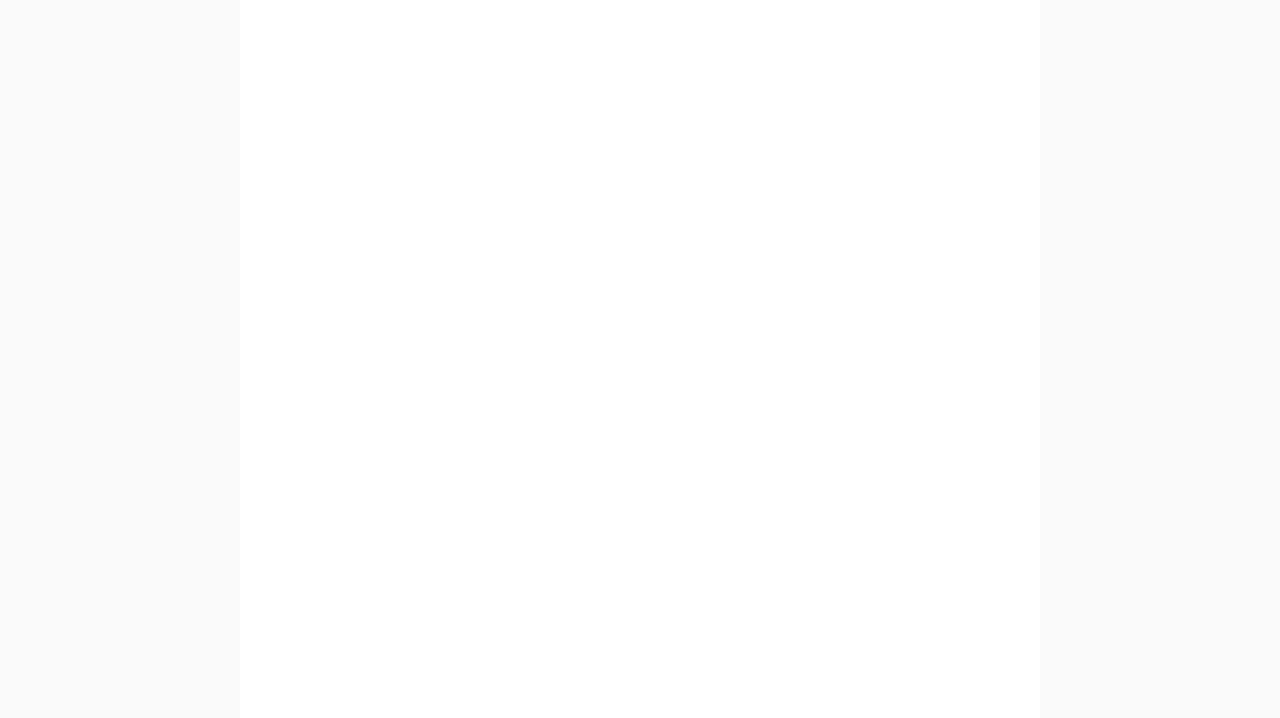
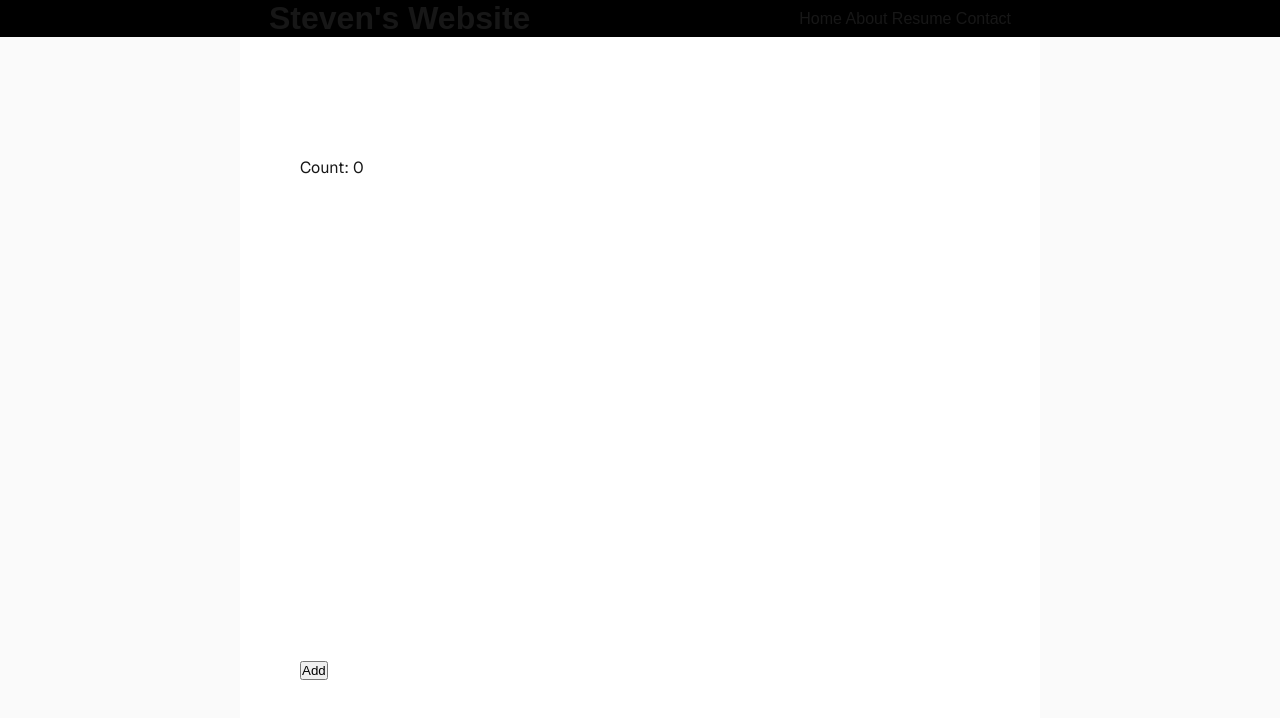
Before and after one commit to speedisparrow/mini-dashboard, a Next.js app: page / in a window 1280 px wide. Shown: the top 718 px of the page. Built offline with nearby package versions, Linux system fonts and the light colour scheme.

Commit message:
feat: add navbar and button counter with react

```diff
--- a/app/layout.tsx
+++ b/app/layout.tsx
@@ -1,6 +1,7 @@
 import type { Metadata } from "next";
 import { Geist, Geist_Mono } from "next/font/google";
 import "./globals.css";
+import Navbar from "@/components/Navbar";
 
 const geistSans = Geist({
   variable: "--font-geist-sans",
@@ -16,11 +17,14 @@ export const metadata: Metadata = {
   title: "Create Next App",
   description: "Generated by create next app",
 };
-
+// Imports navbar to all pages under app
 export default function RootLayout({ children }: LayoutProps<"/">) {
   return (
     <html lang="en" className={`${geistSans.variable} ${geistMono.variable}`}>
-      <body>{children}</body>
+      <body>
+        <Navbar/>
+        {children}
+      </body>
     </html>
   );
 }
--- a/app/page.tsx
+++ b/app/page.tsx
@@ -1,11 +1,16 @@
+"use client"
 import Image from "next/image";
 import styles from "./page.module.css";
 
+import { useState } from "react";
+
 export default function Home() {
+  const [count, setCount] = useState(0);
   return (
     <div className={styles.page}>
       <main className={styles.main}>
-
+       <p> Count: {count}</p>
+       <button onClick={() => setCount(count + 1)}>Add</button>
       </main>
     </div>
   );
--- a/components/Navbar.tsx
+++ b/components/Navbar.tsx
@@ -4,7 +4,13 @@ import Link from "next/link"
 export default function Navbar() {
     return (
         <header className = {styles.navbar}>
-
+            <h1>Steven's Website</h1>
+            <nav>
+                <Link href = "/"> Home </Link>
+                <Link href = "/about"> About </Link>
+                <Link href = "/resume"> Resume </Link>
+                <Link href = "/contact"> Contact </Link>
+            </nav>
         </header>
     );
 }
--- a/components/navbar.module.css
+++ b/components/navbar.module.css
@@ -0,0 +1,6 @@
+.navbar {
+    display: flex;
+    background: black;
+    align-items: center;
+    justify-content: space-evenly;
+}
```
Also changed, not shown: components/StudentCard.tsx (added, +33 -0 lines), components/StudentPreview.tsx (added, +30 -0 lines), components/student-card.module.css (added, +8 -0 lines).
